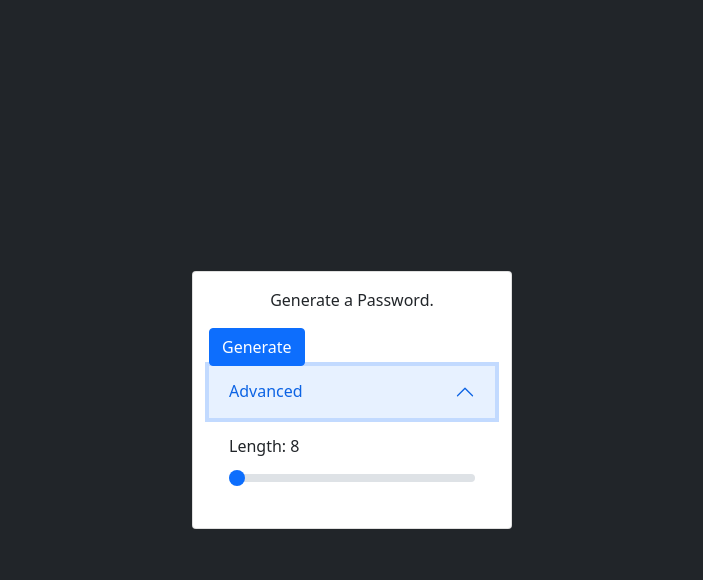
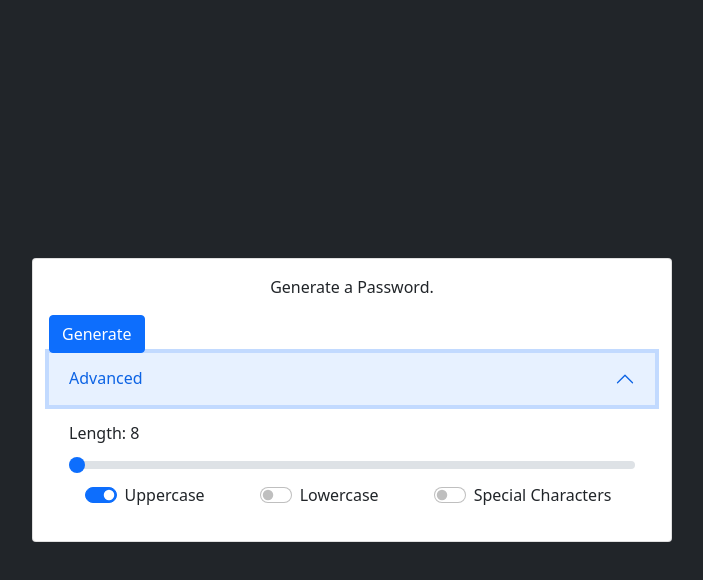
Before and after one commit to EngineNeo/passgenJS, a plain HTML site: page index.html in a window 1280 px wide. Both pictures are taken after a click on the button "Advanced". Shown: the whole page, without its empty margins (288-991 px from the left). Drawn offline with nearby package versions, Linux system fonts and the light colour scheme.

Commit message:
Set up buttons for char options

```diff
--- a/index.html
+++ b/index.html
@@ -7,7 +7,7 @@
     <title>Password Generator</title>
 </head>
 <body class="bg-dark">
-    <div class="card position-absolute top-50 start-50 translate-middle w-25">
+    <div class="card position-absolute top-50 start-50 translate-middle w-50">
         <div class="card-body">
             <p class="text-center"
                id="generated-password">Generate a Password.
@@ -21,12 +21,21 @@
             <div class="accordion accordion-flush"
                  id="accordionFlushExample">
                 <div class="accordion-item">
-                    <h2 class="accordion-header" id="flush-headingOne">
-                        <button class="accordion-button collapsed" type="button" data-bs-toggle="collapse" data-bs-target="#flush-collapseOne" aria-expanded="false" aria-controls="flush-collapseOne">
+                    <h2 class="accordion-header"
+                        id="flush-headingOne">
+                        <button class="accordion-button collapsed"
+                                type="button"
+                                data-bs-toggle="collapse"
+                                data-bs-target="#flush-collapseOne"
+                                aria-expanded="false"
+                                aria-controls="flush-collapseOne">
                             Advanced
                         </button>
                     </h2>
-                    <div id="flush-collapseOne" class="accordion-collapse collapse" aria-labelledby="flush-headingOne" data-bs-parent="#accordionFlushExample">
+                    <div id="flush-collapseOne"
+                         class="accordion-collapse collapse"
+                         aria-labelledby="flush-headingOne"
+                         data-bs-parent="#accordionFlushExample">
                         <div class="accordion-body">
                             <label for="customRange3"
                                    class="form-label"
@@ -38,6 +47,20 @@
                                    step="1"
                                    value="8"
                                    id="pass-len"/>
+                            <form class="row g-3">
+                                <div class="form-check form-switch col-auto mx-auto">
+                                    <input class="form-check-input" type="checkbox" role="switch" id="uppercase" checked>
+                                    <label class="form-check-label" for="flexSwitchCheckChecked">Uppercase</label>
+                                  </div>
+                                  <div class="form-check form-switch col-auto mx-auto">
+                                    <input class="form-check-input" type="checkbox" role="switch" id="lowercase">
+                                    <label class="form-check-label">Lowercase</label>
+                                  </div>
+                                  <div class="form-check form-switch col-auto mx-auto">
+                                    <input class="form-check-input" type="checkbox" role="switch" id="special-char">
+                                    <label class="form-check-label">Special Characters</label>
+                                  </div>
+                            </form>
                         </div>
                     </div>
                 </div>
--- a/index.js
+++ b/index.js
@@ -1,3 +1,7 @@
+//TO-DO
+
+//ADD OPTIONS FOR CHAR/SPECIALCHAR
+
 const generatedPassword = document.getElementById('generated-password');
 const passLen = document.getElementById('pass-len');
 const displayLen = document.getElementById('display-len');
@@ -7,6 +11,11 @@ passLen.oninput = (() => {
     let value = passLen.value;
     displayLen.textContent = "Length: " + value;
 });
+
+// Toggles for used char
+const upperChar = document.getElementById('uppercase')
+const lowerChar = document.getElementById('lowercase')
+const specialcharSwitch = document.getElementById('special-char')
 
 // Func generating password string
 function generatePass() {
```
